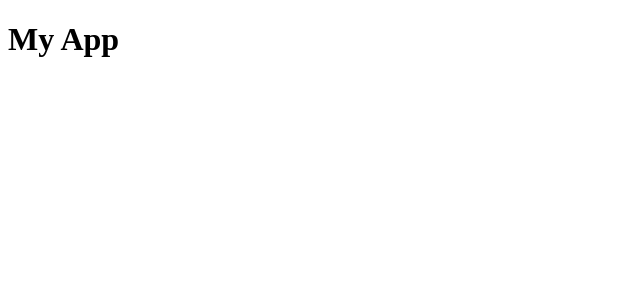
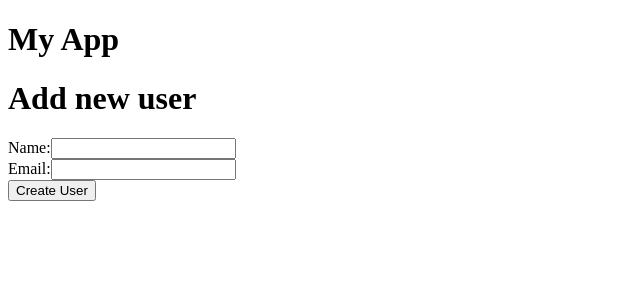
Before and after one commit to MatheusZago/node-react-restful, a React (Create React App) app in the folder frontend/: page /add-user in a window 1280 px wide. Before the commit this address had no page. Shown: the top 300 px of the page, without its empty margins (0-640 px from the left). Built offline with nearby package versions, Linux system fonts and the light colour scheme.

Commit message:
Add create user

```diff
--- a/frontend/src/App.jsx
+++ b/frontend/src/App.jsx
@@ -1,5 +1,6 @@
 import React from "react";
 import ListUsersPage from "./pages/list-user-page";
+import CreateUserPage from "./pages/create-user-page"
 import { BrowserRouter as Router, Route, Routes } from "react-router-dom";
 
 function App() {
@@ -9,6 +10,7 @@ function App() {
         <h1>My App</h1>
         <Routes>
           <Route path="/" element={<ListUsersPage />} />
+          <Route path="/add-user" element={<CreateUserPage />} />
         </Routes>
       </div>
     </Router>
--- /dev/null
+++ b/frontend/src/components/user-form.jsx
@@ -0,0 +1,45 @@
+import { useState } from "react";
+import axios from "axios";
+
+export default function UserForm({ onSuccess, onError }) {
+  const [name, setName] = useState("");
+  const [email, setEmail] = useState("");
+
+  const handleSubmit = (event) => {
+    event.preventDefault();
+
+    axios.post("http://localhost:3001/users", { name, email })
+      .then((response) => {
+        onSuccess("User created.");
+        setName("");
+        setEmail("");
+      })
+      .catch((error) => {
+        onError("Error while creating user: " + error.message);
+      });
+  };
+
+  return (
+    <form onSubmit={handleSubmit}>
+      <div>
+        <label>Name:</label>
+        <input
+          type="text"
+          value={name}
+          onChange={(e) => setName(e.target.value)}
+          required
+        />
+      </div>
+      <div>
+        <label>Email:</label>
+        <input
+          type="email"
+          value={email}
+          onChange={(e) => setEmail(e.target.value)}
+          required
+        />
+      </div>
+      <button type="submit">Create User</button>
+    </form>
+  );
+}
--- /dev/null
+++ b/frontend/src/pages/create-user-page.jsx
@@ -0,0 +1,28 @@
+import { useState } from "react";
+import UserForm from "../components/user-form";
+
+export default function AddUserPage() {
+  const [error, setError] = useState(null);
+  const [success, setSuccess] = useState(null);
+
+  const handleSuccess = (message) => {
+    setSuccess(message);
+    setError(null);
+  };
+
+
+  const handleError = (message) => {
+    setError(message);
+    setSuccess(null);
+  };
+
+  return (
+    <div>
+      <h1>Add new user</h1>
+      {error && <p style={{ color: "red" }}>{error}</p>}
+      {success && <p style={{ color: "green" }}>{success}</p>}
+
+      <UserForm onSuccess={handleSuccess} onError={handleError} />
+    </div>
+  );
+}
```
